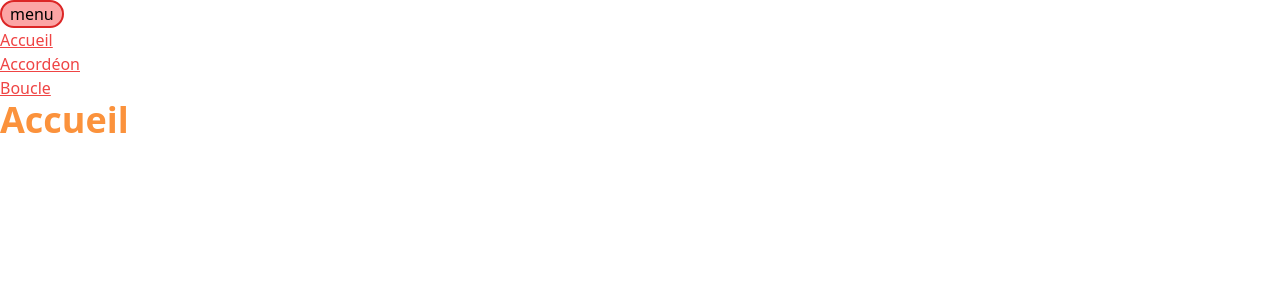
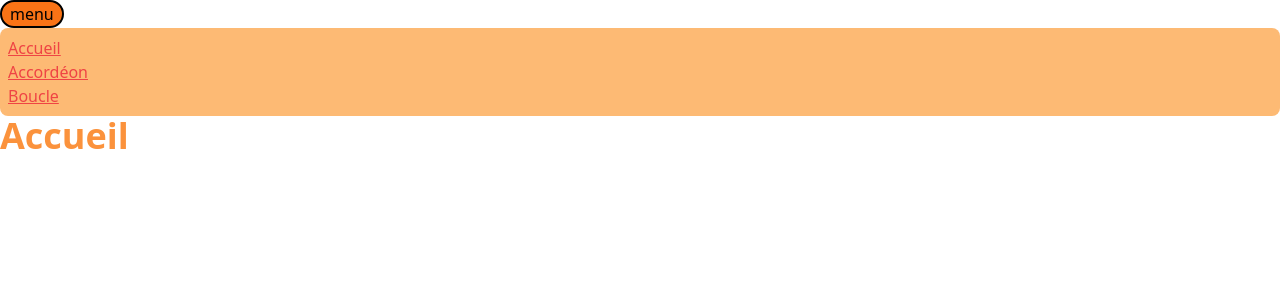
Before and after one commit to MMI-SAE-203/r213-2024-pracht-tp1-marinameloni, a Vue app: page / in a window 1280 px wide. Both pictures are taken after a click on the button "menu". Shown: the top 300 px of the page. Built offline with nearby package versions, Linux system fonts and the light colour scheme.

Commit message:
ajout de style

```diff
--- a/src/App.vue
+++ b/src/App.vue
@@ -14,7 +14,7 @@ const menuIsOpen = ref(false);
     <button
       aria-controls="mainNav"
       aria-expanded="menuIsOpen"
-      class="rounded-full border-2 border-red-600 bg-red-300 px-2"
+      class="rounded-full border-2 border-black bg-orange-500 px-2"
       @pointerdown="menuIsOpen = !menuIsOpen">
       menu
     </button>
@@ -24,7 +24,7 @@ const menuIsOpen = ref(false);
       enter-to-class="translate-x-0"
       leave-active-class="-translate-x-full"
     >
-      <nav id="mainNav" v-show="menuIsOpen">
+     <nav id="mainNav" v-show="menuIsOpen" class="bg-orange-300 p-2 rounded-lg">
         <ul>
           <li><router-link to="/" class="text-red-500 underline"> Accueil </router-link></li>
           <li><router-link to="/accordeon" class="text-red-500 underline"> Accordéon </router-link></li>
```
